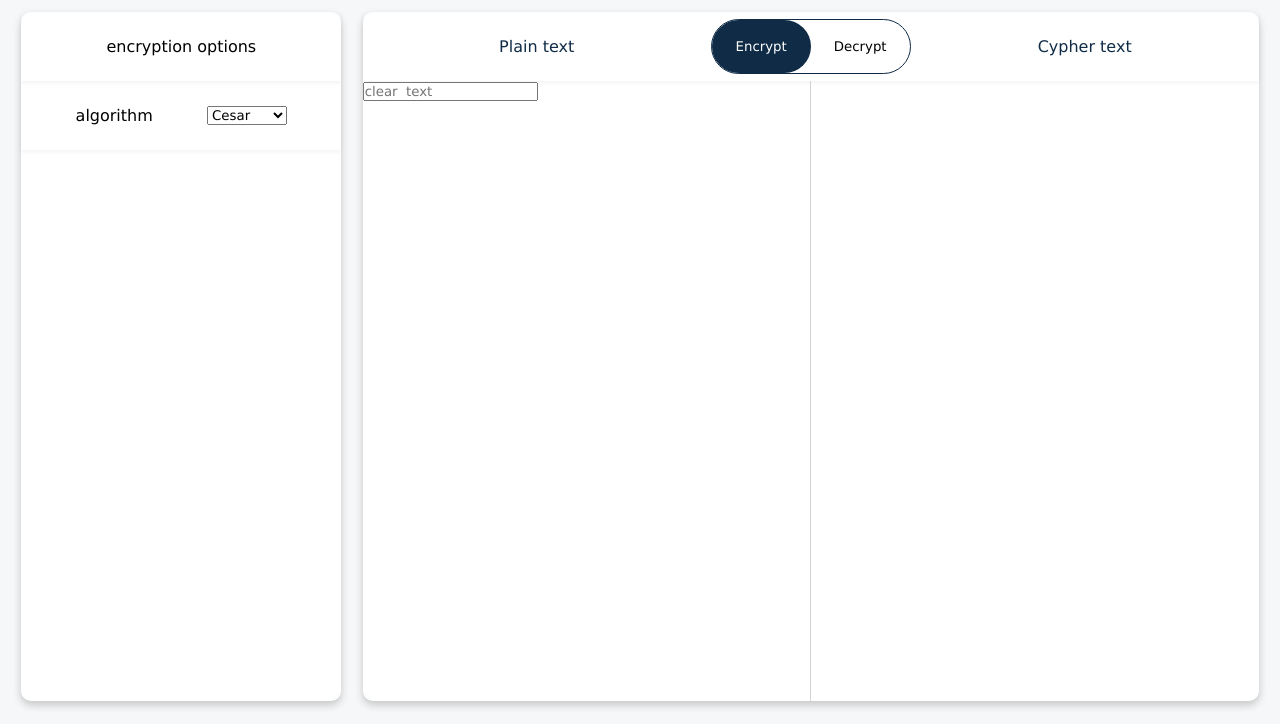
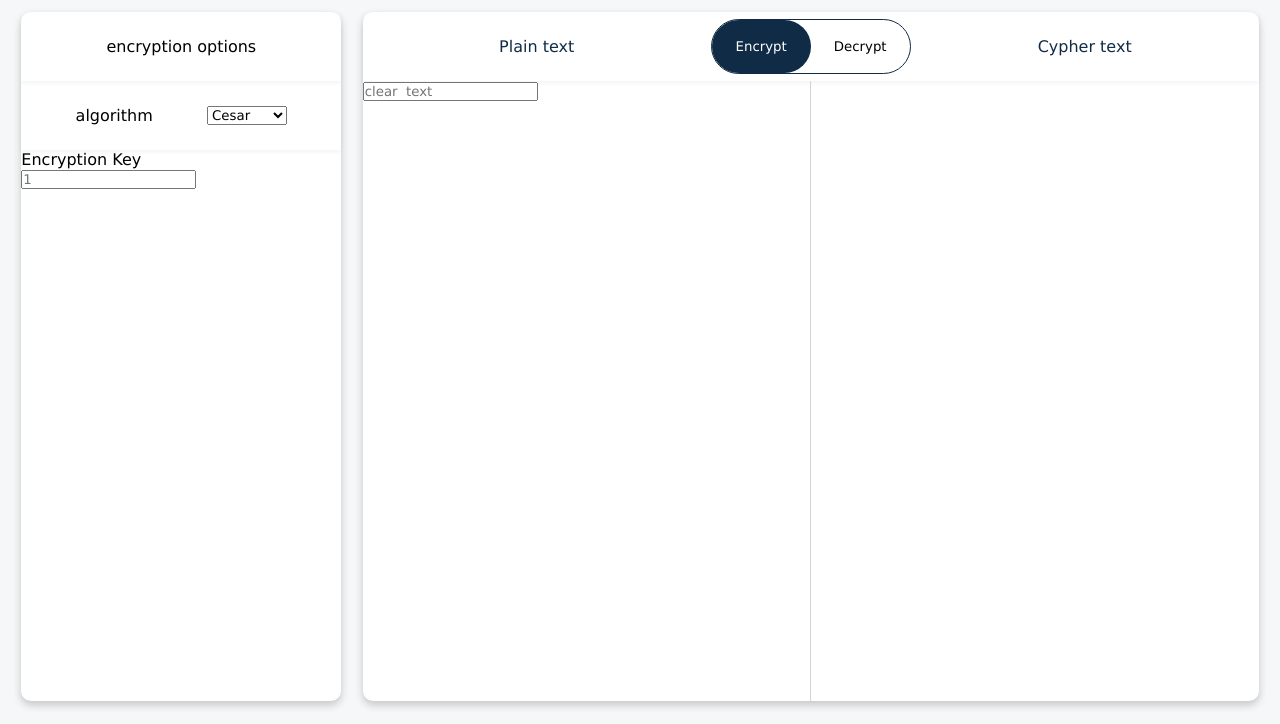
Before and after one commit to taoufiqallali/CryptoApp, a plain HTML site: page index.html in a window 1280 px wide. Shown: the part 76-800 px from the top of the page. Drawn offline with Linux system fonts and the light colour scheme.

Commit message:
beta cesar working

```diff
--- a/app.js
+++ b/app.js
@@ -8,7 +8,7 @@ const cypher_text = document.getElementById('cypher_text');
 const key = document.getElementById('input');
 
 clear_text.addEventListener('input', () => { cypher_text.textContent = caesarCipher(clear_text.value,key.value) });
-
+key.addEventListener('input', () => { cypher_text.textContent = caesarCipher(clear_text.value, key.value) });
 
 function leftClick(){
 
--- a/styles.css
+++ b/styles.css
@@ -198,5 +198,5 @@ body{
 }
 
 #hiddenDiv {
-    display: none; /* Initially hidden */
+    display: block; /* Initially hidden */
 }
```
